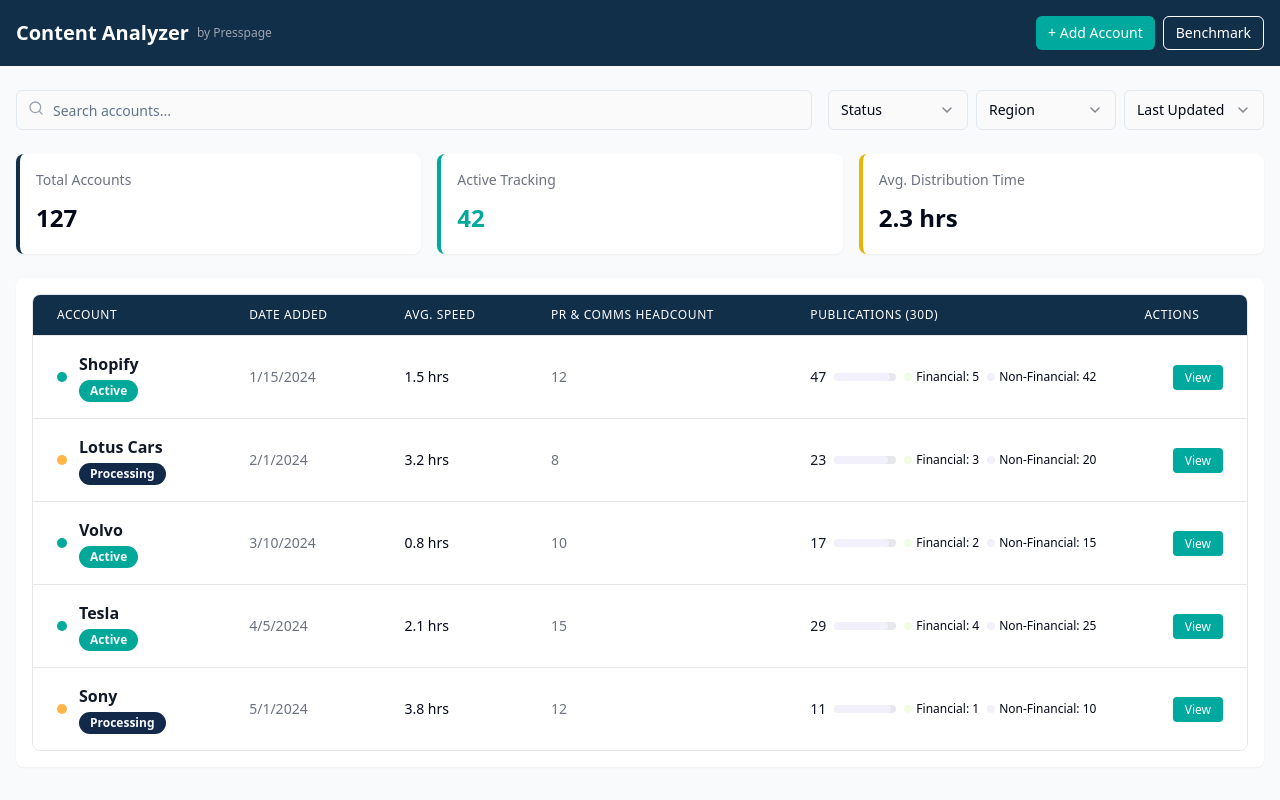
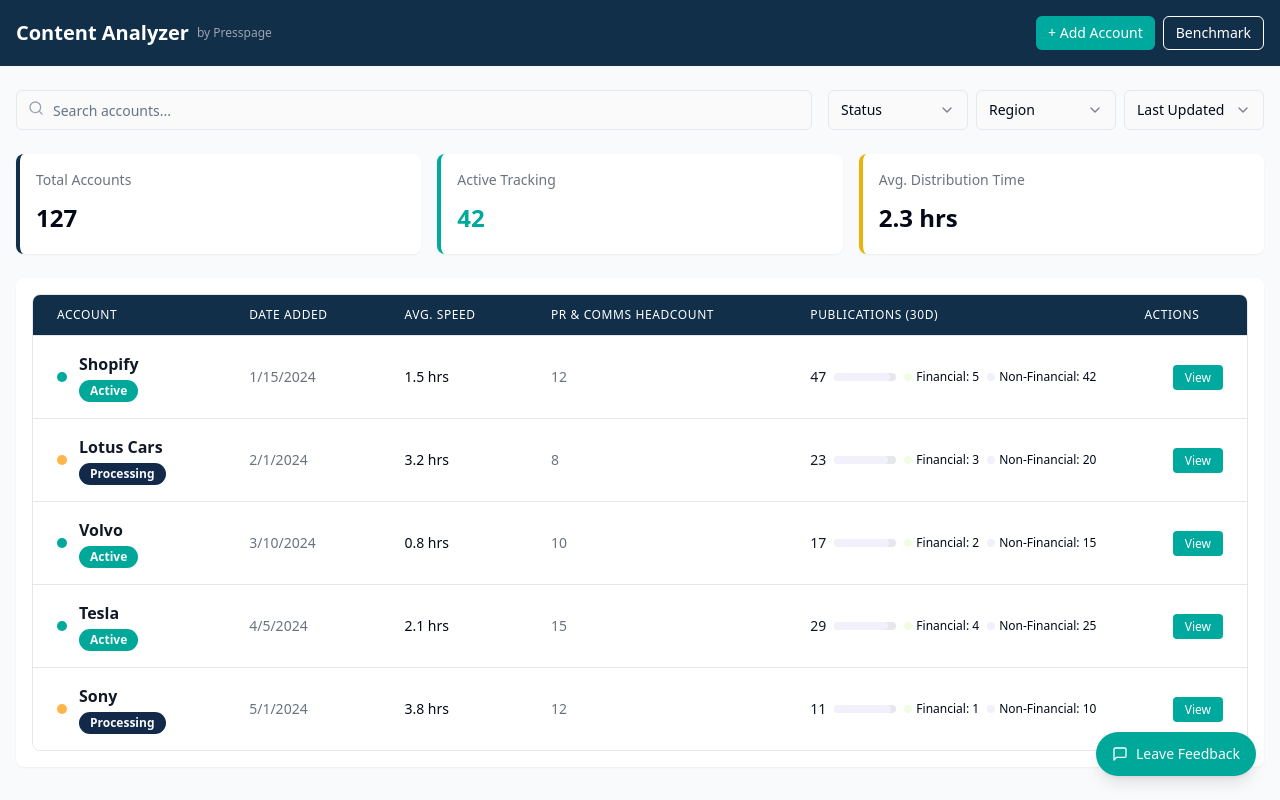
Before and after one commit to BenPlaybook/presspage-insight-pulse, a React (Vite) app: page / in a window 1280 px wide. Built offline with nearby package versions, Linux system fonts and the light colour scheme.

Commit message:
Add feedback button
Add a floating feedback button that redirects to a feedback form.

```diff
--- a/src/App.tsx
+++ b/src/App.tsx
@@ -9,6 +9,7 @@ import AccountDetails from "./pages/AccountDetails";
 import PublicationDetails from "./pages/PublicationDetails";
 import Benchmark from "./pages/Benchmark";
 import NotFound from "./pages/NotFound";
+import { FeedbackButton } from "./components/FeedbackButton";
 
 const queryClient = new QueryClient();
 
@@ -26,6 +27,7 @@ const App = () => (
           {/* ADD ALL CUSTOM ROUTES ABOVE THE CATCH-ALL "*" ROUTE */}
           <Route path="*" element={<NotFound />} />
         </Routes>
+        <FeedbackButton />
       </BrowserRouter>
     </TooltipProvider>
   </QueryClientProvider>
--- /dev/null
+++ b/src/components/FeedbackButton.tsx
@@ -0,0 +1,18 @@
+import React from 'react';
+import { MessageSquare } from 'lucide-react';
+
+export const FeedbackButton: React.FC = () => {
+  const handleClick = () => {
+    window.open('https://presspage.app.n8n.cloud/form/827752e6-d783-44aa-8505-88c8aca0ccf4', '_blank');
+  };
+
+  return (
+    <button
+      onClick={handleClick}
+      className="fixed bottom-6 right-6 z-50 bg-primary hover:bg-primary/90 text-primary-foreground py-3 px-4 rounded-full font-medium shadow-lg hover:shadow-xl transition-all duration-200 flex items-center gap-2 text-sm"
+    >
+      <MessageSquare className="h-4 w-4" />
+      Leave Feedback
+    </button>
+  );
+};
```
